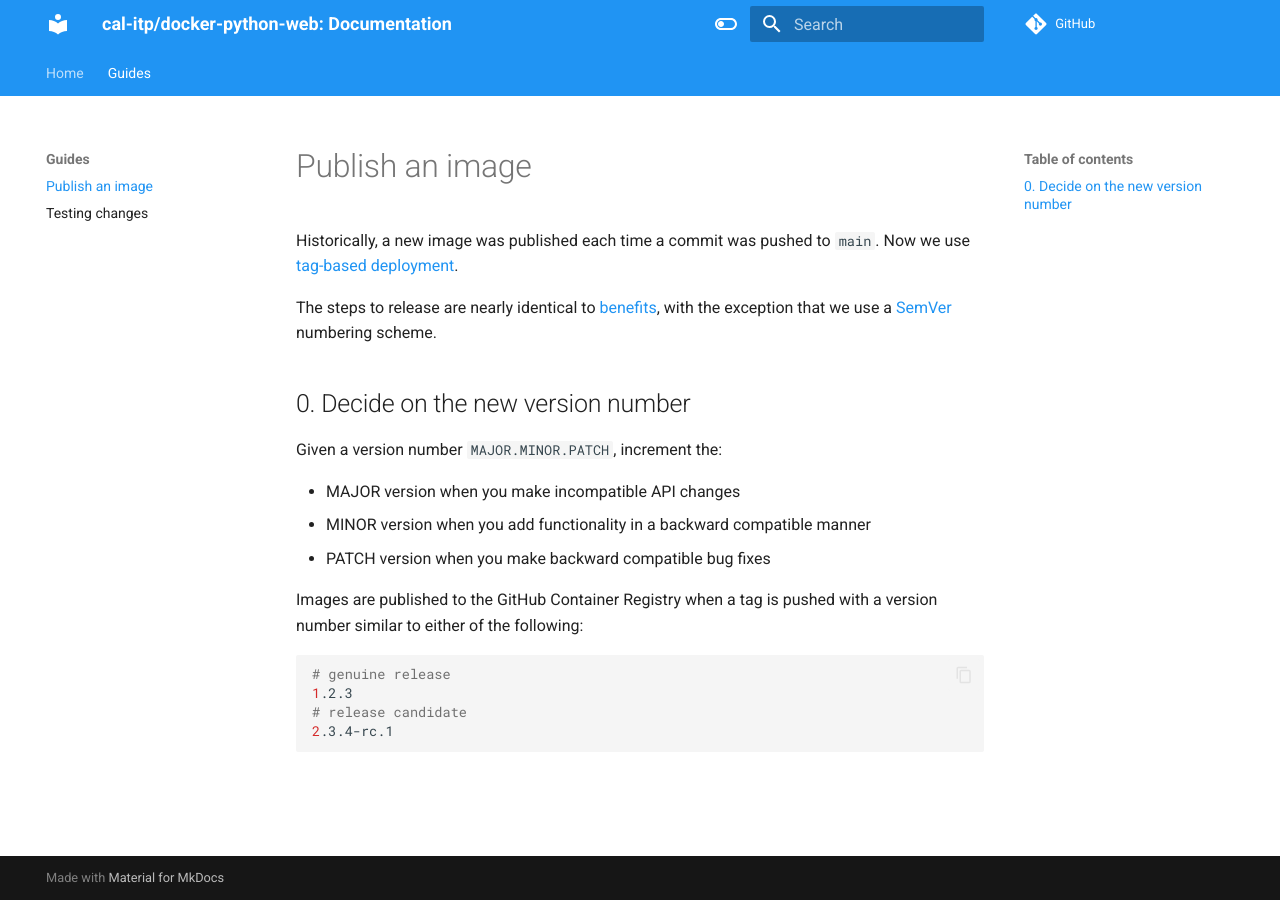
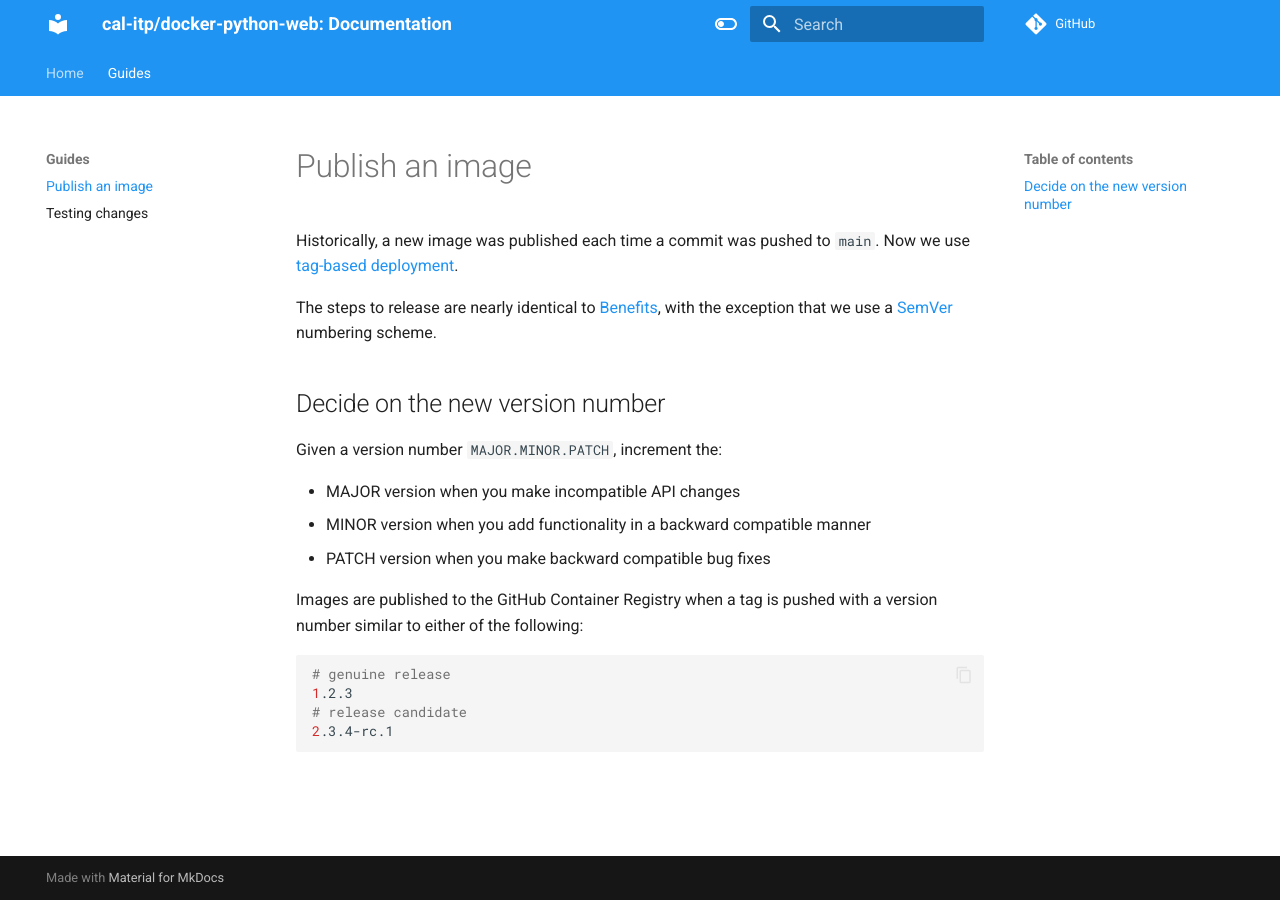
Before and after one commit to cal-itp/docker-python-web, an MkDocs documentation site: the page built from docs/guides/publish-an-image.md, in a window 1280 px wide. Built offline with MkDocs 1.6.1 and Material for MkDocs 9.7.7, drawn with Linux system fonts in a browser that asks for light colours; nearby versions of some CDN libraries; comment, search, counter and statistics services are not loaded.

Commit message:
docs: typo fixes

```diff
--- a/docs/guides/publish-an-image.md
+++ b/docs/guides/publish-an-image.md
@@ -2,9 +2,9 @@
 
 Historically, a new image was published each time a commit was pushed to `main`. Now we use [tag-based deployment](https://github.com/cal-itp/docker-python-web/issues/73).
 
-The steps to release are nearly identical to [benefits](https://docs.calitp.org/benefits/guides/release/), with the exception that we use a [SemVer](https://semver.org/) numbering scheme.
+The steps to release are nearly identical to [Benefits](https://docs.calitp.org/benefits/guides/release/), with the exception that we use a [SemVer](https://semver.org/) numbering scheme.
 
-## 0. Decide on the new version number
+## Decide on the new version number
 
 Given a version number `MAJOR.MINOR.PATCH`, increment the:
 
```
